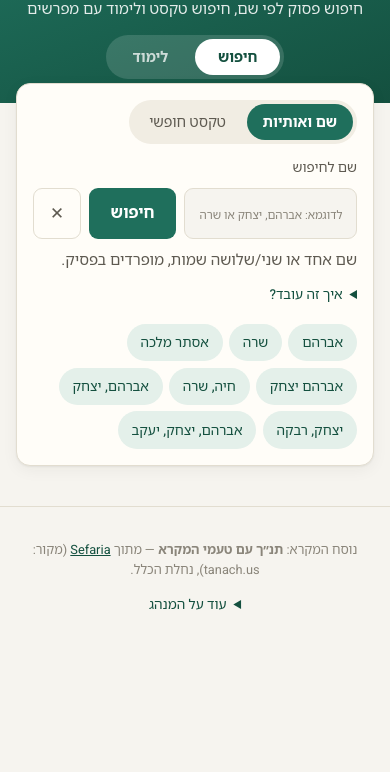
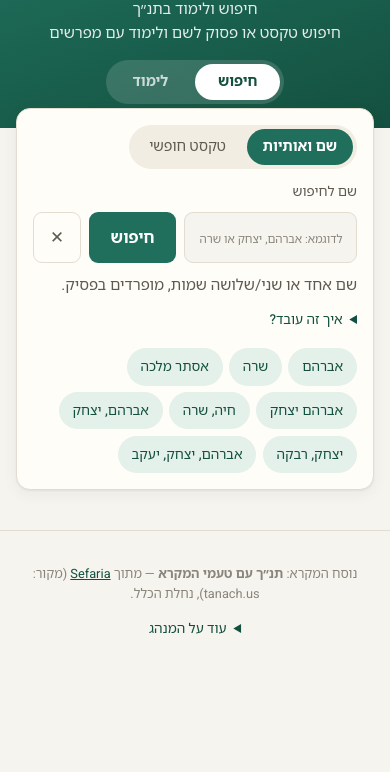
Before and after one commit to joka-7/ot-va-ot, a plain HTML site: page static/index.html in a window 390 px wide. Shown: the part 72-844 px from the top of the page. Drawn offline with Linux system fonts and the light colour scheme; no server answers; a web font is replaced by a local one.

Commit message:
fix(ui): keep the app's name line above a shorter description (#72)
The last change replaced the whole line under the title; the name line
"חיפוש ולימוד בתנ״ך" is back, with a shorter description on a second line so the
two fit in two lines on a phone (320 to 390px, in Hebrew, English and French).


Claude-Session: https://claude.ai/code/session_01H3QtqEuKy7tjgeuq7otma8

Co-authored-by: Claude <noreply@anthropic.com>

```diff
--- a/static/i18n.js
+++ b/static/i18n.js
@@ -24,7 +24,7 @@ var I18N = (function () {
       "doc.title": "אות ואות — חיפוש ולימוד בתנ״ך",
 
       "header.title": "אות ואות",
-      "header.subtitle": "חיפוש פסוק לפי שם, חיפוש טקסט ולימוד עם מפרשים",
+      "header.subtitle": "חיפוש ולימוד בתנ״ך\nחיפוש טקסט או פסוק לשם ולימוד עם מפרשים",
 
       "settings.button": "הגדרות",
       "settings.heading": "הגדרות",
@@ -164,7 +164,7 @@ var I18N = (function () {
       "doc.title": "Ot va-Ot — Search & Study the Tanakh",
 
       "header.title": "Ot va-Ot",
-      "header.subtitle": "Find a verse for a name, search text, and study with commentaries",
+      "header.subtitle": "Search and study the Tanakh\nVerse by name, text search, commentaries",
 
       "settings.button": "Settings",
       "settings.heading": "Settings",
@@ -304,7 +304,7 @@ var I18N = (function () {
       "doc.title": "Ot va-Ot — Recherche et étude du Tanakh",
 
       "header.title": "Ot va-Ot",
-      "header.subtitle": "Trouver un verset pour un prénom, rechercher un texte et étudier avec les commentaires",
+      "header.subtitle": "Rechercher et étudier le Tanakh\nVerset par prénom, texte, commentaires",
 
       "settings.button": "Paramètres",
       "settings.heading": "Paramètres",
--- a/static/index.html
+++ b/static/index.html
@@ -33,7 +33,8 @@
           </svg>
         </button>
       </div>
-      <p class="subtitle" data-i18n="header.subtitle">חיפוש פסוק לפי שם, חיפוש טקסט ולימוד עם מפרשים</p>
+      <p class="subtitle" data-i18n="header.subtitle">חיפוש ולימוד בתנ״ך
+חיפוש טקסט או פסוק לשם ולימוד עם מפרשים</p>
       <div class="view-tabs" id="view-tabs" role="group" data-i18n-aria-label="view.ariaLabel" aria-label="תצוגה">
         <button type="button" class="view-tab active" data-view="search" aria-pressed="true" data-i18n="view.search">חיפוש</button>
         <button type="button" class="view-tab" data-view="read" aria-pressed="false" data-i18n="view.read">לימוד</button>
--- a/static/styles.css
+++ b/static/styles.css
@@ -101,7 +101,8 @@ body {
   margin: 0 0 .25rem;
   letter-spacing: -.01em;
 }
-.subtitle { margin: 0; opacity: .88; font-size: .95rem; }
+.subtitle { margin: 0; opacity: .88; font-size: .95rem; white-space: pre-line; text-wrap: balance; } /* a line break in the text is a line break */
+@media (max-width: 340px) { .subtitle { font-size: .85rem; } }
 
 /* --- Header icon + settings button ---
    icon+title+gear, matching KanDOne's header (AppBrandMark + title + a
```
